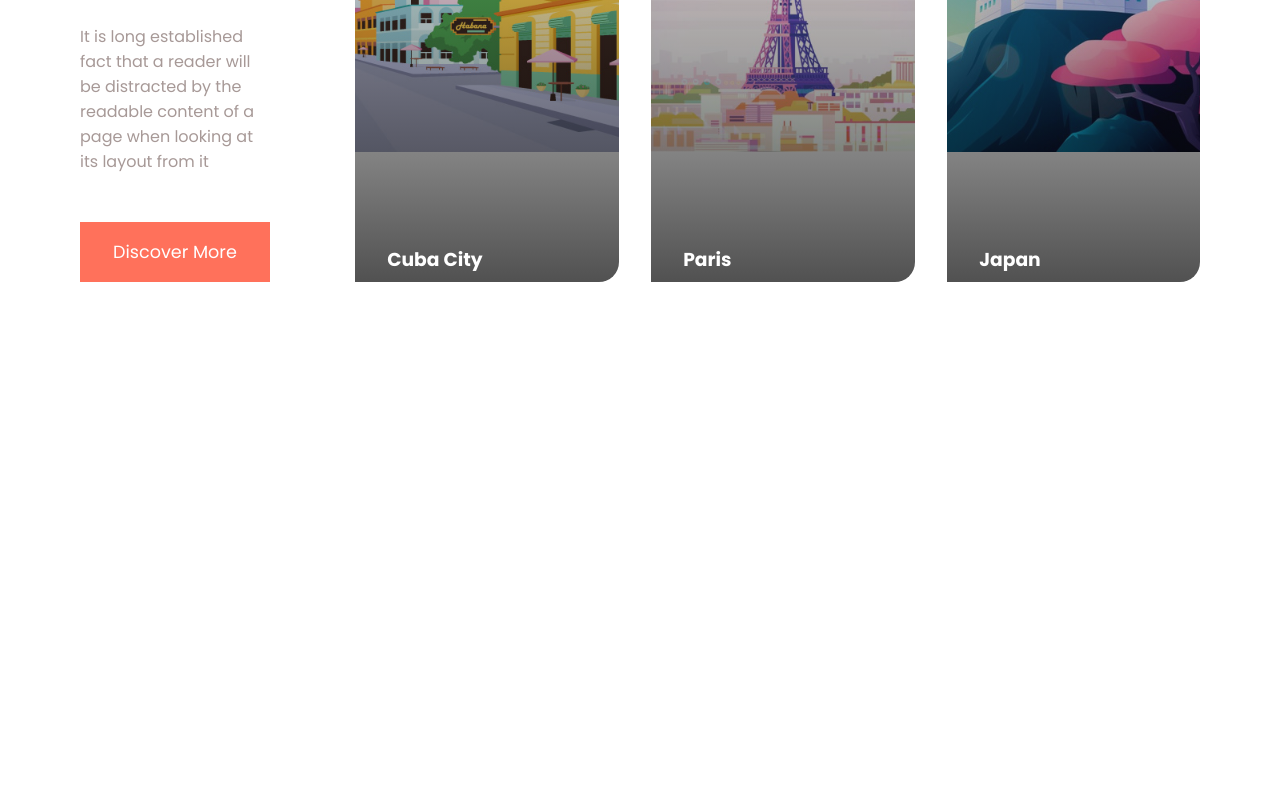
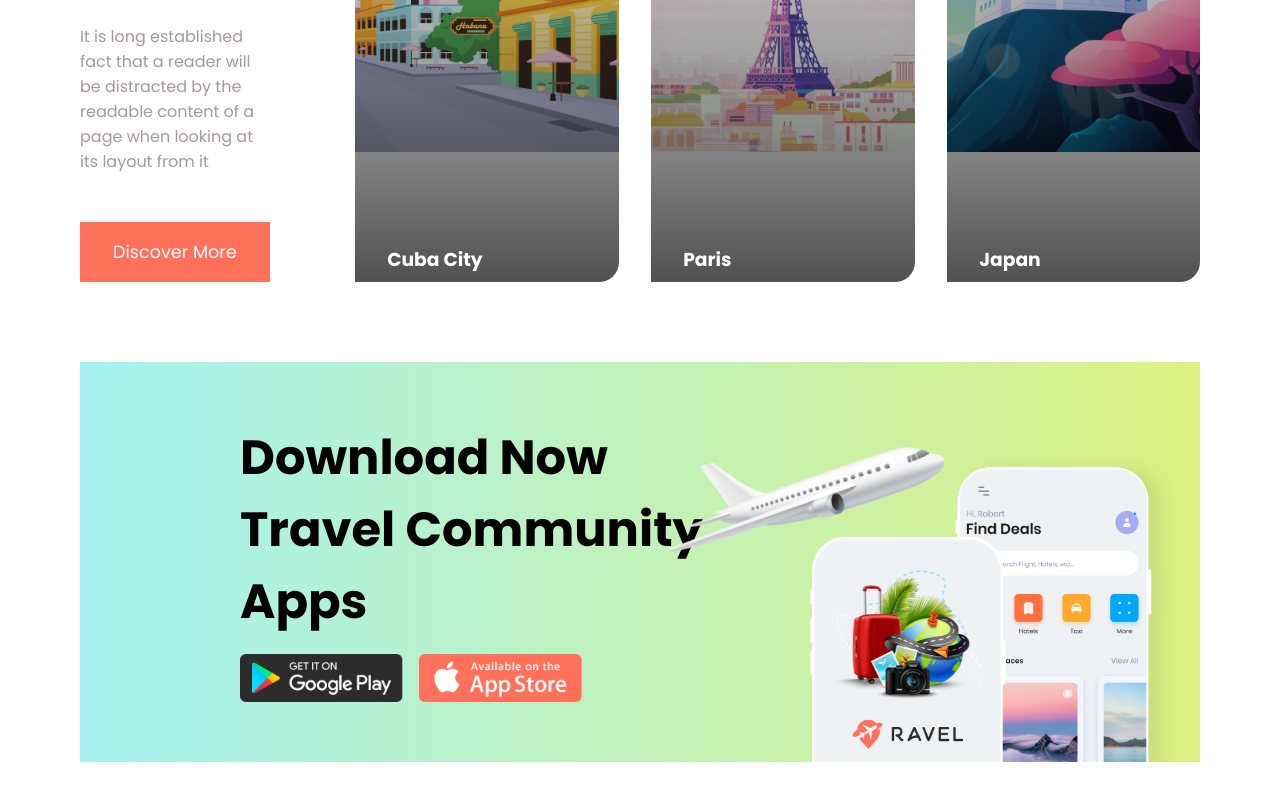
Before and after one commit to al-jabir/travel-agency, a React (Create React App) app: page / in a window 1280 px wide. Shown: the part 1651-2451 px from the top of the page. Before the commit the page ends 1933 px from the top, so only its background shows below. Built offline with nearby package versions, Linux system fonts and the light colour scheme.

Commit message:
I have done downloadApp components

```diff
--- a/src/App.js
+++ b/src/App.js
@@ -1,8 +1,9 @@
-import React from 'react';
-import Destination from './components/Destination';
-import Home from './components/Home';
-import Navbar from './components/Navbar';
-import Services from './components/Services';
+import React from "react";
+import Destination from "./components/Destination";
+import DownloadApp from "./components/DownloadApp";
+import Home from "./components/Home";
+import Navbar from "./components/Navbar";
+import Services from "./components/Services";
 
 const App = () => {
   return (
@@ -11,6 +12,7 @@
       <Home />
       <Services />
       <Destination />
+      <DownloadApp />
     </>
   );
 };
--- /dev/null
+++ b/src/components/DownloadApp.jsx
@@ -0,0 +1,59 @@
+import React from 'react';
+import styled from 'styled-components';
+
+import appStore from '../assets/appleStore.png';
+import googlePlay from '../assets/googlePlay.png';
+import screens from '../assets/screens.png';
+
+const DownloadApp = () => {
+  return (
+    <Section>
+      <div className='info'>
+        <h1>Download Now Travel Community Apps</h1>
+        <div className='downloads'>
+          <img src={googlePlay} alt='googlePlay' />
+          <img src={appStore} alt='appStore' />
+        </div>
+      </div>
+      <img src={screens} alt='screens' className='screens' />
+    </Section>
+  );
+};
+
+export default DownloadApp;
+
+const Section = styled.section`
+  height: 25rem;
+  width: 100%;
+  margin: 5rem 0;
+  background: linear-gradient(to right, #a6f2f2, #ddf181);
+  display: flex;
+  justify-content: space-between;
+  align-items: center;
+  padding: 0 10rem;
+  position: relative;
+  overflow: hidden;
+  .info {
+    display: flex;
+    flex-direction: column;
+    gap: 1rem;
+    h1 {
+      font-size: 3rem;
+      width: 60%;
+    }
+    .downloads {
+      display: flex;
+      gap: 1rem;
+      img {
+        height: 3rem;
+        cursor: pointer;
+      }
+    }
+  }
+  .screens {
+    position: absolute;
+    height: 22rem;
+    right: 1rem;
+    bottom: -2rem;
+  }
+`;
```
